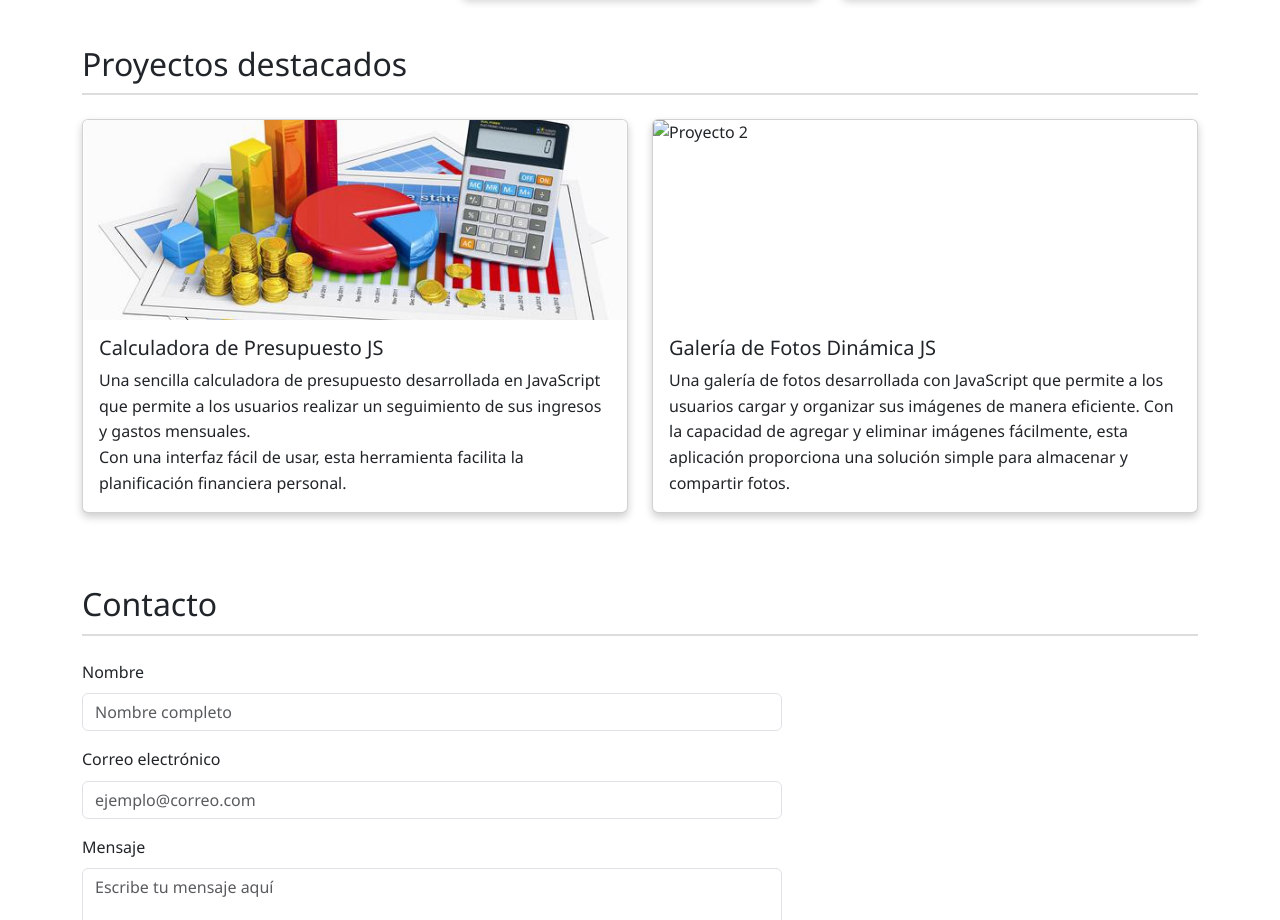
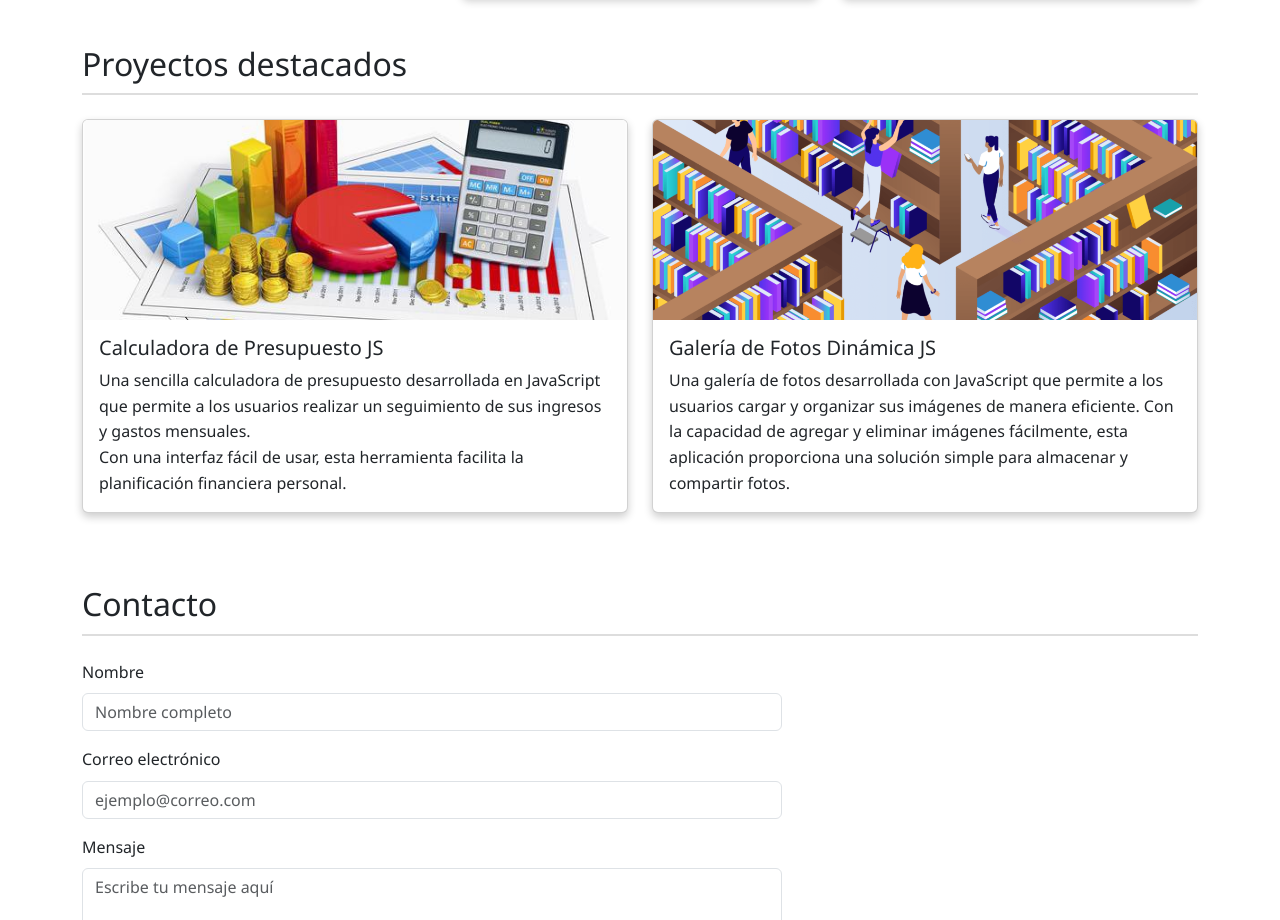
Before and after one commit to AlvRicLor/alvriclor.github.io, a plain HTML site: page index.html in a window 1280 px wide. Shown: the part 789-1709 px from the top of the page. Drawn offline with nearby package versions, Linux system fonts and the light colour scheme; files whose address does not match are found by name.

Commit message:
Update index.html

```diff
--- a/index.html
+++ b/index.html
@@ -79,7 +79,7 @@
         </div>
         <div class="col-md-6">
           <div class="card mb-4">
-            <img src="./galeria.png" class="card-img-top" alt="Proyecto 2">
+            <img src="./img/galeria.png" class="card-img-top" alt="Proyecto 2">
             <div class="card-body">
               <h5 class="card-title">Galería de Fotos Dinámica JS</h5>
               <p class="card-text">Una galería de fotos desarrollada con JavaScript que permite a los usuarios cargar y
```
